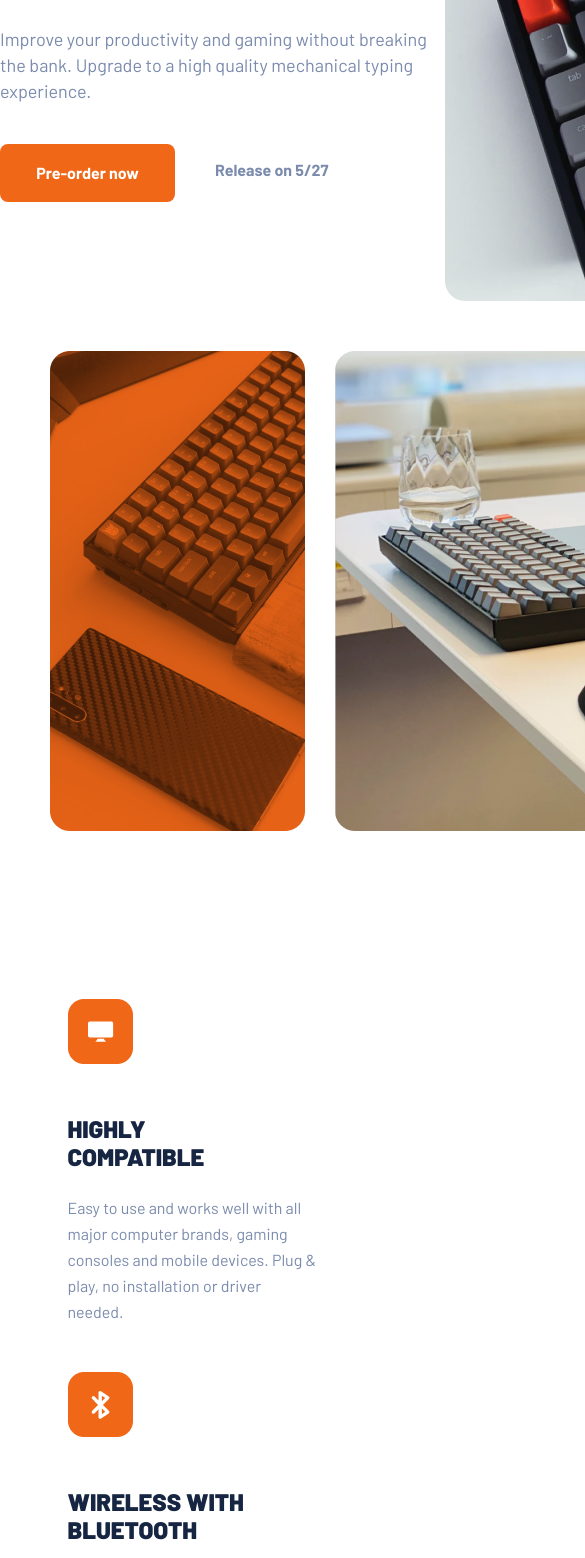
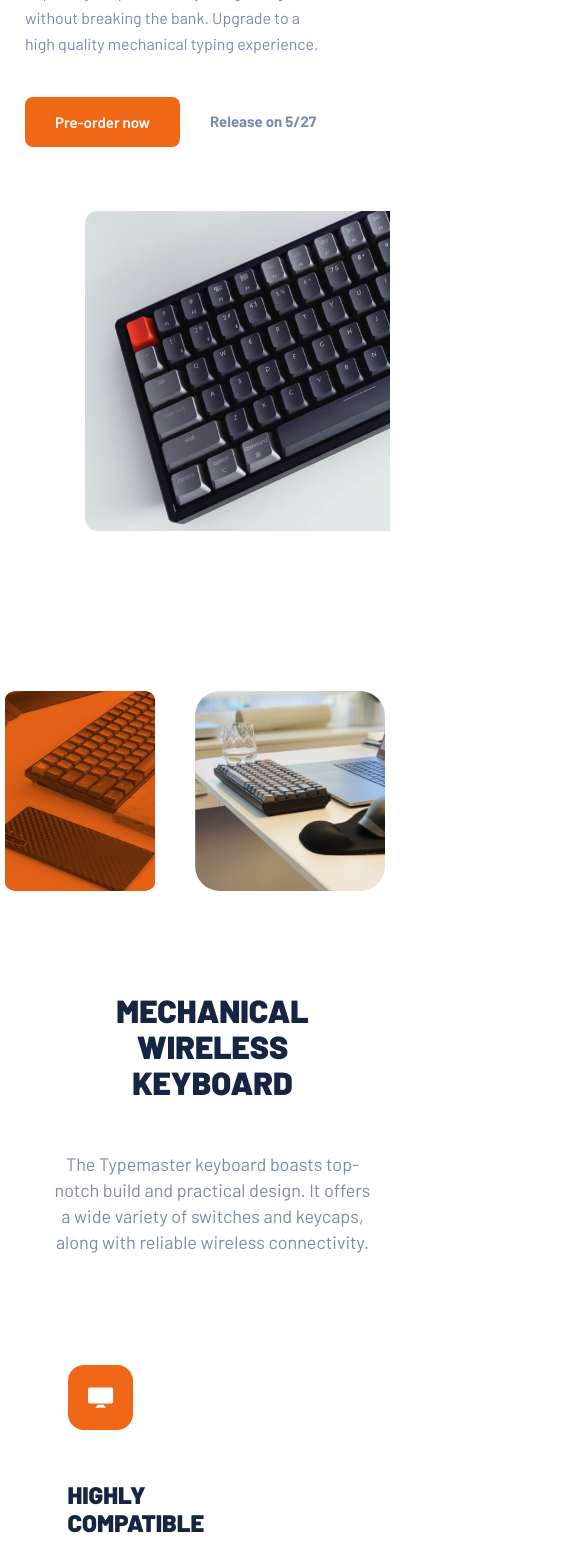
Before and after one commit to athenaa-02/Typemaster-Keyboard, a plain HTML site: page index.html in a window 390 px wide. Shown: the part 340-1898 px from the top of the page, 585 px wide, since content can reach past the window. Drawn offline with Linux system fonts and the light colour scheme.

Commit message:
Update style.css
feat: added responsive for tablet and phone

```diff
--- a/style.css
+++ b/style.css
@@ -161,3 +161,276 @@ aside.box article{
 footer{
     height: 90px;
 }
+
+
+
+
+
+
+/* responsive under 1155px */
+
+@media screen and (max-width: 1155px) {
+    h1{
+       font-size: 48px;
+       line-height: 56px;
+    }
+    article.improve{
+        font-size: 16px;
+        width: 339px;
+    }
+    div.first_child{
+       padding-left: 70px;
+    }
+    /* second child */
+    div.second_child{
+        width: 478px;
+        border-radius: 18px;
+    }
+    img.red_btn_keyboard{
+       position: absolute;
+       right: -150px;
+    }
+
+    section.text_image{
+       justify-content: space-between;
+       margin-top: 62px;
+       position: relative;
+       overflow: hidden;
+    }
+
+    /* section second */
+section.two_images{
+   margin: 50px;
+   justify-content: space-around;
+   flex-direction: column;
+}
+aside.photos{
+   justify-content: space-around;
+}
+img.orange_img{
+   width: 300px;
+}
+img.laptop_keyboard{
+   width: 600px;
+}
+
+aside.text{
+   flex-direction: row;
+   gap: 150px;
+   align-items: center;
+   padding-left: 35px ;
+}
+
+article.wireless_txt{
+   width: 400px;
+   height: 88px;
+}
+
+/* third section */
+section.four_boxes{
+   margin-top: 144px;
+}
+}
+
+
+
+
+/* responsive under 820px */
+
+@media screen and (max-width: 820px) {
+   h1{
+      font-size: 45px;
+   }
+   article.improve{
+       width: 300px;
+   }
+   div.first_child{
+      padding-left: 60px;
+   }
+   button{
+       font-weight: 600;
+       font-size: 15px;
+       width: 155px;
+       height: 50px;
+   }
+   p.release{
+       font-size: 15px;
+   }
+   div.buttons{
+       gap: 30px;
+   }
+   img.red_btn_keyboard{
+      right: -230px;
+   }
+
+
+   /* section second */
+section.two_images{
+  margin: 40px;
+}
+img.orange_img{
+  height: 350px;
+}
+img.laptop_keyboard{
+  width: 445px;
+  height: 350px;
+}
+
+aside.text{
+  gap: 70px;
+  align-items: center;
+  padding-left: 35px ;
+}
+
+article.wireless_txt{
+  width: 400px;
+  height: 88px;
+}
+}
+
+
+
+/* responsive under 675px */
+
+@media screen and (max-width:677px){
+   section.text_image{
+       flex-direction: column;
+       gap: 64px;
+   }
+   article.improve{
+       width: 430px;
+       font-size: 18px;
+   }
+   img.red_btn_keyboard{
+       right: -10px;
+    }
+    button{
+       font-weight: 700;
+       font-size: 16px;
+       width: 175px;
+       height: 58px;
+   }
+   div.first_child{
+       padding-left: 80px;
+   }
+
+    /* section second text_image */
+section.two_images{
+   margin: 25px 25px 75px 0;
+   gap: 75px;
+}
+
+aside.text{
+   flex-direction: column;
+   gap: 24px;
+}
+aside.text h2{
+   width: 300px;
+   height: 104px;
+   text-align: center;
+   font-weight: 900;
+   line-height: 36px;
+}
+article.wireless_txt{
+   width: 400px;
+   height: 104px;
+   text-align: center;
+   line-height: 26px;
+   font-size: 18px;
+}
+section.four_boxes{
+   margin-top: 110px;
+}
+}
+
+
+
+
+/* responsive under 540px */
+
+@media screen and (max-width: 540px) {
+   header{
+       /* justify-content: space-between; */
+       padding: 10px;
+   }
+   h1{
+       font-size: 45px;
+    }
+    article.improve{
+        width: 300px;
+        font-size: 16px;
+    }
+    div.first_child{
+        padding-left: 25px;
+    }
+    button{
+        font-weight: 600;
+        font-size: 15px;
+        width: 155px;
+        height: 50px;
+    }
+    div.buttons{
+        gap: 30px;
+    }
+    div.second_child{
+        overflow: hidden;
+    }
+    img.red_btn_keyboard{
+       right: -15px;
+       width: 400px;
+       height: 400px;
+    }
+
+
+
+    /* section second */
+section.two_images{
+   margin: 24px 24px 0 0;
+}
+img.orange_img{
+   width: 200px;
+   height: 250px;
+}
+img.laptop_keyboard{
+   width: 230px;
+   height: 250px;
+   border-radius: 25px;
+}
+
+aside.text{
+   gap: 28px;
+}
+
+article.wireless_txt{
+   width: 320px;
+   height: 104px;
+}
+}
+
+
+
+/* responsive under 390px */
+
+@media screen and (max-width: 390px) {
+   img.red_btn_keyboard{
+       right: -15px;
+       width: 320px;
+       height: 320px;
+    }
+    section.two_images{
+       margin: 0;
+    }
+    img.orange_img{
+       width: 150px;
+       height: 200px;
+    }
+    img.laptop_keyboard{
+       width: 190px;
+       height: 200px;
+    }
+
+    article.wireless_txt{
+       width: 320px;
+       height: 104px;
+    }
+}
```
